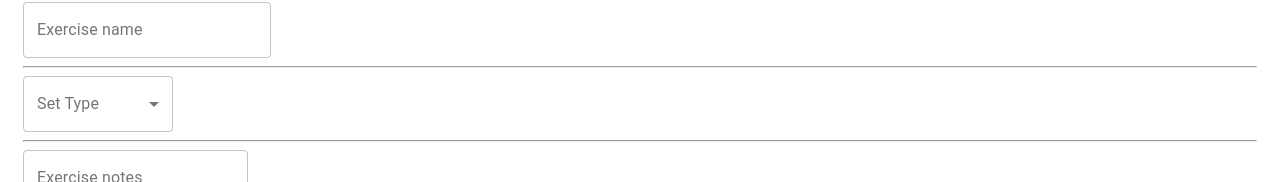
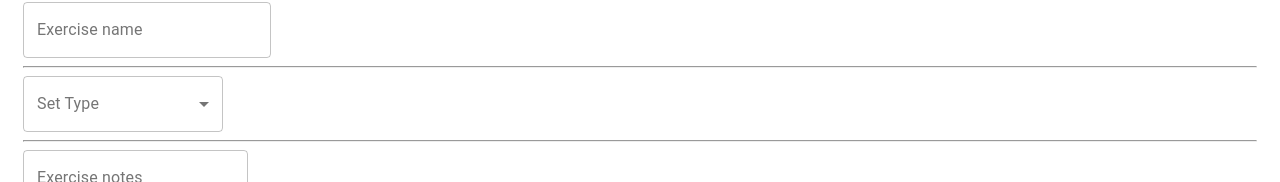
Before and after one commit to nkfoss/Ohm-str-react, a React (Create React App) app: page /editexercise in a window 1280 px wide. Shown: the part 127-309 px from the top of the page. Built offline with nearby package versions, Linux system fonts and the light colour scheme.

Commit message:
Adjust styling for select element

```diff
--- a/src/components/EditExercise/EditExercise.module.scss
+++ b/src/components/EditExercise/EditExercise.module.scss
@@ -30,7 +30,7 @@
 }
 
 .SetTypeControl {
-	min-width: 150px
+	min-width: 200px;
 }
 
 .NotesContainer {
```
